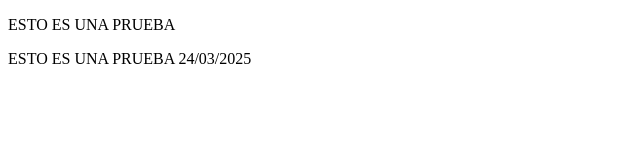
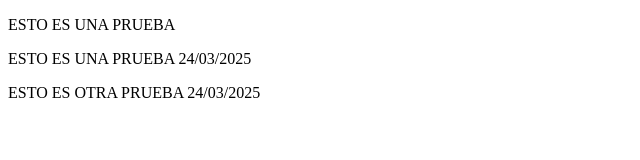
Before and after one commit to elromero2005/elromero2005.github.io, a plain HTML site: page index.html in a window 1280 px wide. Shown: the whole page, without its empty margins (0-640 px from the left). Drawn offline with Linux system fonts and the light colour scheme.

Commit message:
Otra prueba de commit

```diff
--- a/index.html
+++ b/index.html
@@ -8,5 +8,6 @@
 <body>
     <p>ESTO ES UNA PRUEBA</p>
     <p>ESTO ES UNA PRUEBA 24/03/2025</p>
+    <p>ESTO ES OTRA PRUEBA 24/03/2025</p>
 </body>
 </html>
```
